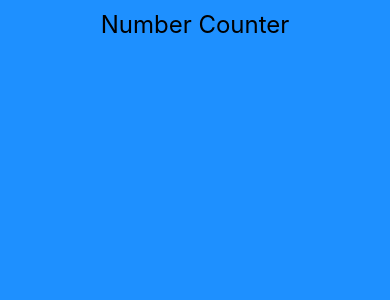
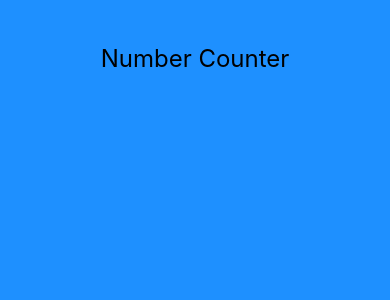
Before and after one commit to zahid2022skipq/awesomeapp, a React Native app: screen / in a window 390 px wide. Shown: the top 300 px of the page. Built offline with nearby package versions, Linux system fonts and the light colour scheme.

Commit message:
On press funtion on Text component

```diff
--- a/App.js
+++ b/App.js
@@ -2,9 +2,14 @@ import { useState } from "react";
 import { StyleSheet, Text, SafeAreaView } from "react-native";
 
 export default function App() {
+  const handlePress = () => {
+    console.log("Text Pressed");
+  };
   return (
     <SafeAreaView style={styles.container}>
-      <Text style={styles.containerText}>Number Counter</Text>
+      <Text style={styles.containerText} onPress={handlePress}>
+        Number Counter
+      </Text>
     </SafeAreaView>
   );
 }
@@ -16,21 +21,7 @@ const styles = StyleSheet.create({
     alignItems: "center",
   },
   containerText: {
-    marginTop: 10,
+    marginTop: 44,
     fontSize: 24,
   },
-  btnView: {
-    flexDirection: "row",
-  },
-  btn: {
-    marginTop: 20,
-    marginRight: 5,
-    backgroundColor: "white",
-    padding: 10,
-  },
-  counterText: {
-    padding: 20,
-    margin: 20,
-    fontSize: 20,
-  },
 });
```
